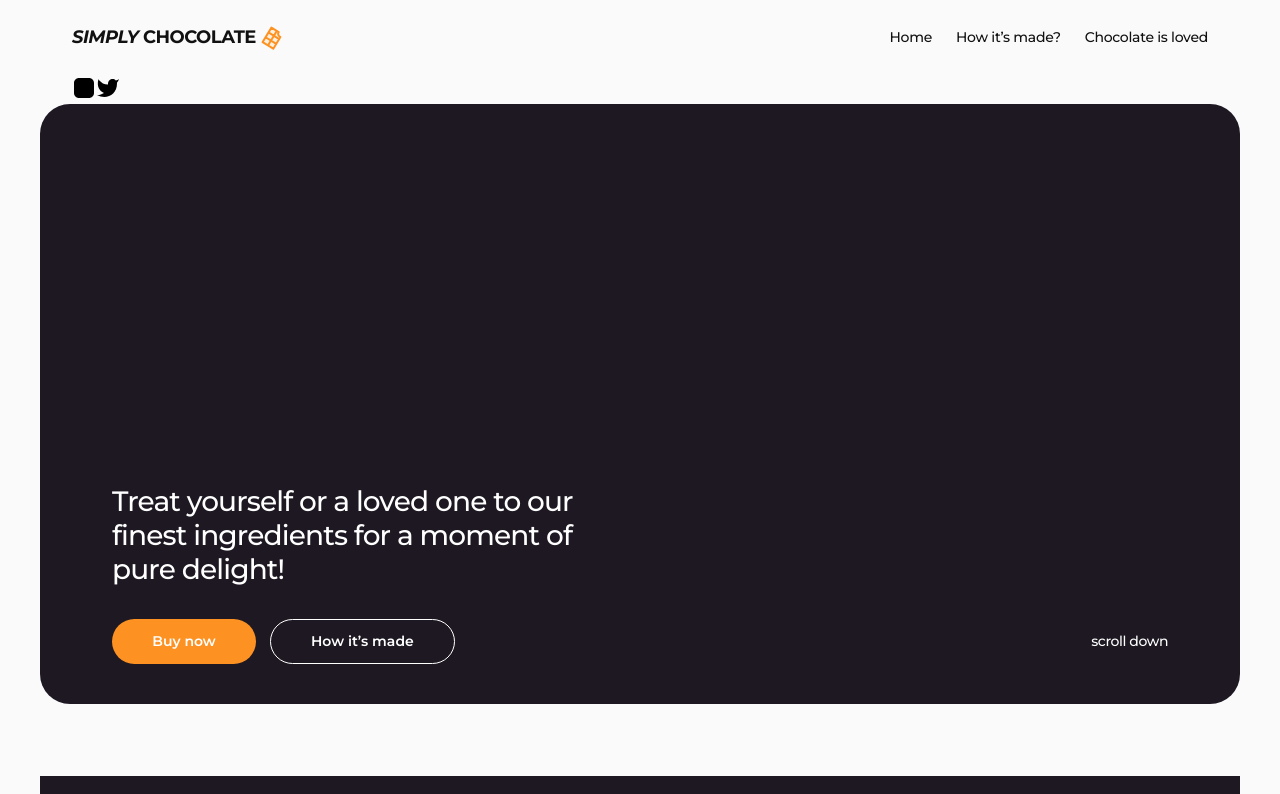
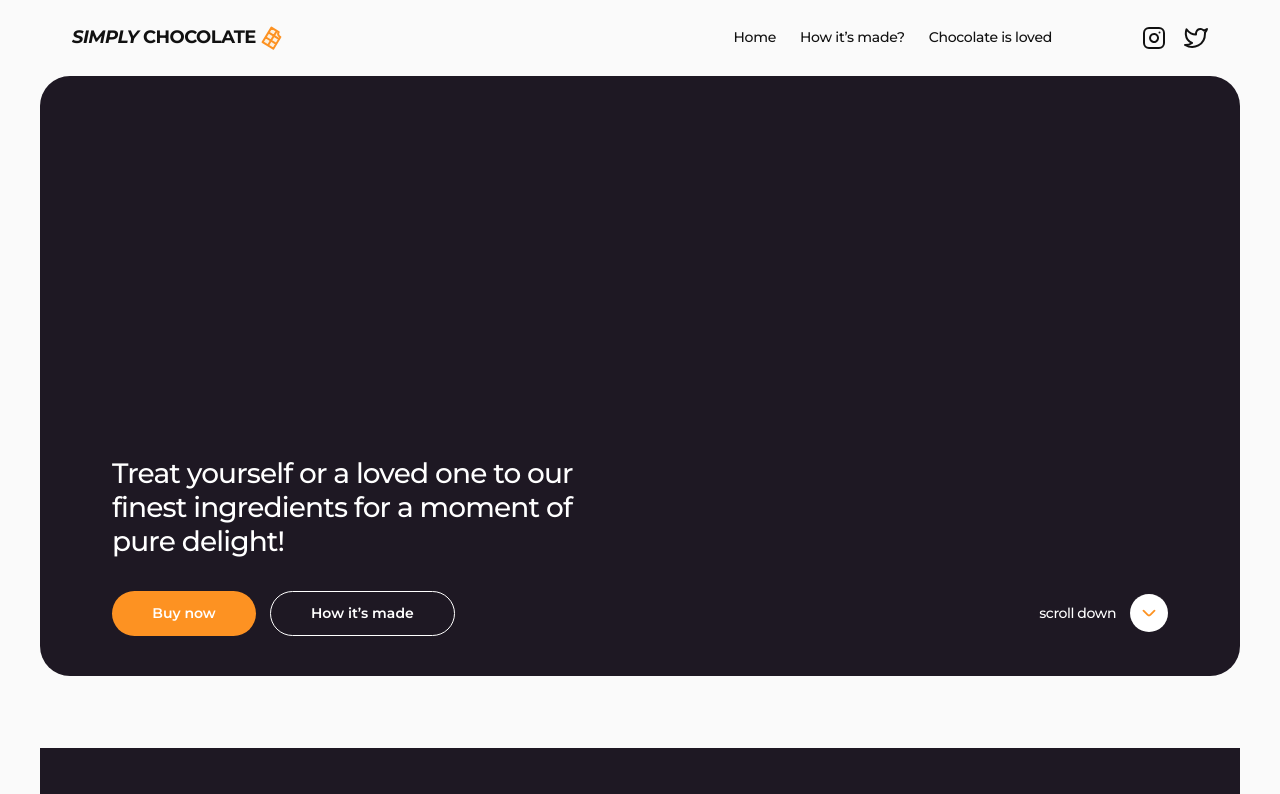
Before and after one commit to Petr-Rydik/Chocolate, a plain HTML site: page index.html in a window 1280 px wide. Shown: the top 794 px of the page. Drawn offline with nearby package versions, Linux system fonts and the light colour scheme.

Commit message:
add index file

```diff
--- a/css/styles.css
+++ b/css/styles.css
@@ -69,6 +69,7 @@ body {
 /*===== HEADER STYLES ===== */
 .page-navigation {
   display: flex;
+  flex-grow: 1;
   justify-content: space-between;
   align-items: center;
 }
@@ -100,11 +101,27 @@ body {
 .menu-link:focus {
   color: #fd9222;
 }
-.header-social-items {
+.header-social-list {
   display: flex;
+  gap: 18px;
 }
 .logo-icon {
   margin-left: 4px;
+}
+.social-flex {
+  display: flex;
+  align-items: center;
+  gap: 90px;
+}
+.header-social-link {
+  display: block;
+  line-height: 0;
+  stroke: #111111;
+  fill: none;
+}
+.header-social-link:hover,
+header-social-link:focus {
+  stroke: #fd9222;
 }
 /*===== HERO STYLES ===== */
 .hero {
@@ -131,6 +148,7 @@ body {
 .hero-content-wrapper {
   display: flex;
   align-items: center;
+  justify-content: center;
 }
 .buy-now-btn {
   min-width: 144px;
@@ -167,15 +185,30 @@ body {
   background-color: #ffffff;
 }
 .scroll-down-link {
+  display: flex;
+  align-items: center;
+  column-gap: 14px;
   font-weight: 500;
   font-size: 14px;
   line-height: 1.29;
   letter-spacing: -0.03em;
   margin-left: auto;
+  transition: color 250ms cubic-bezier(0.4, 0, 0.2, 1),
+    background-color 250ms cubic-bezier(0.4, 0, 0.2, 1),
+    fill 250ms cubic-bezier(0.4, 0, 0.2, 1);
 }
 .scroll-down-link:hover,
 .scroll-down-link:focus {
   color: #fd9222;
+}
+.scroll-down-span {
+  display: flex;
+  justify-content: center;
+  align-items: center;
+  width: 38px;
+  height: 38px;
+  border-radius: 50%;
+  background-color: #ffffff;
 }
 /*===== BENEFITS STYLES ===== */
 .benefits {
--- a/index.html
+++ b/index.html
@@ -21,7 +21,7 @@
   <body>
     <!--========== HEADER ==========-->
     <header class="page-header">
-      <div class="container">
+      <div class="container social-flex">
         <nav class="page-navigation">
           <a class="page-logo" href="./index.html"
             ><span class="text-italic">SIMPLY</span>&nbsp;CHOCOLATE
@@ -41,16 +41,20 @@
             </li>
           </ul>
         </nav>
-        <ul class="header-social-items">
+        <ul class="header-social-list">
           <li class="header-social-item">
+            <a class="header-social-link" href="">
               <svg class="header-icon" width="24" height="24">
                 <use href="./images/icons.svg#icon-insta"></use>
               </svg>
+            </a>
           </li>
           <li class="header-social-item">
+            <a class="header-social-link" href="">
               <svg class="header-icon" width="24" height="24">
                 <use href="./images/icons.svg#icon-twit"></use>
               </svg>
+            </a>
           </li>
         </ul>
       </div>
@@ -66,7 +70,14 @@
           <div class="hero-content-wrapper">
             <button class="buy-now-btn" type="button">Buy now</button>
             <a class="how-made-link" href="#how-made">How it’s made</a>
-            <a class="scroll-down-link" href="#benefits">scroll down</a>
+            <a class="scroll-down-link" href="#benefits"
+              >scroll down
+              <span class="scroll-down-span">
+                <svg class="scroll-down-icon" width="22" height="22">
+                  <use href="./images/icons.svg#icon-down"></use>
+                </svg>
+              </span>
+            </a>
           </div>
         </div>
       </section>
```
Also changed, not shown: images/hero/hero.jpg (added). Lines whose indentation alone changed are shown as unchanged.
